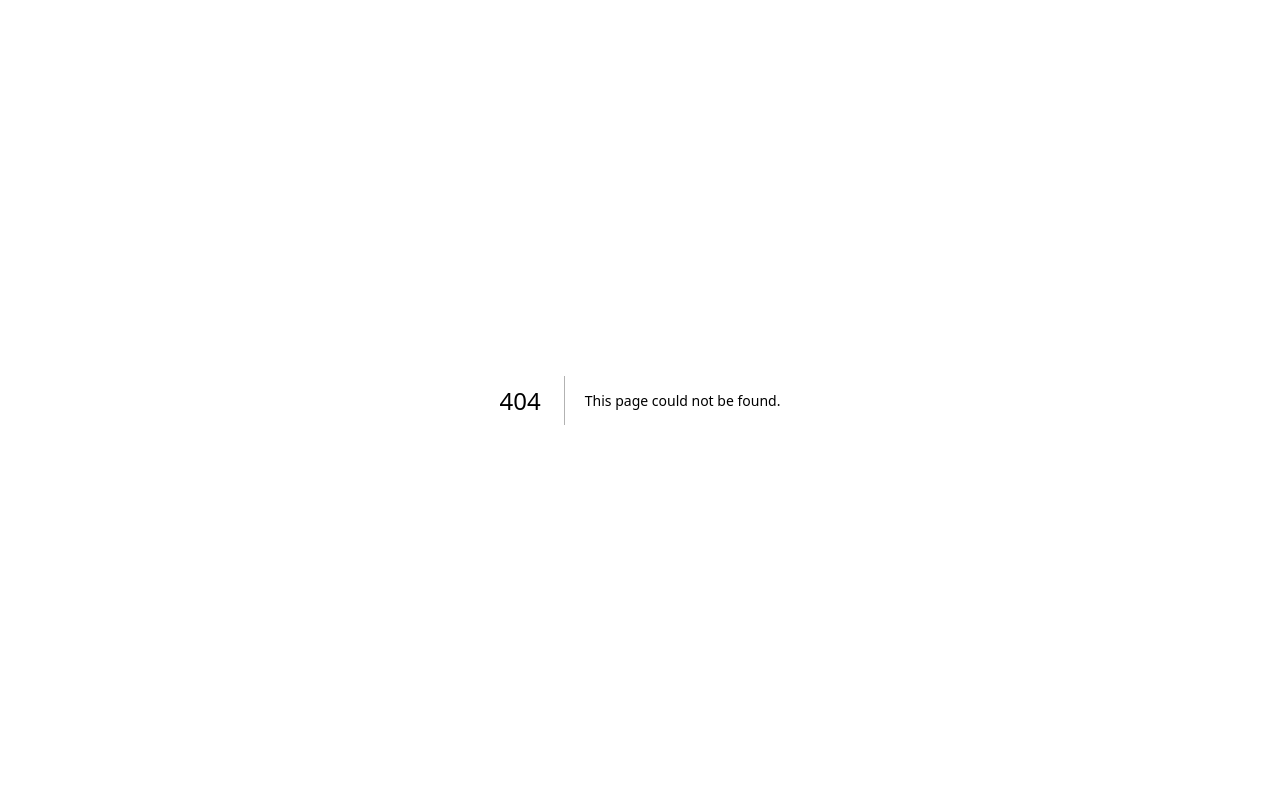
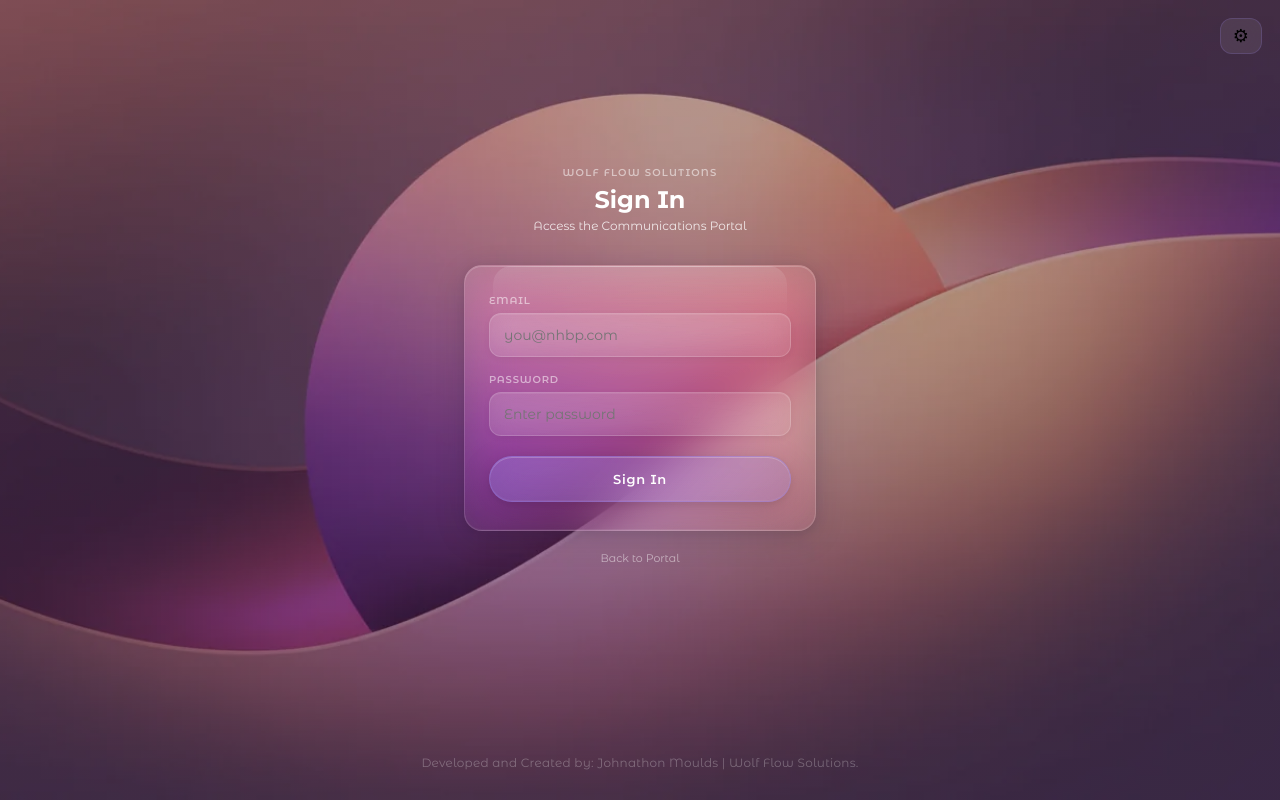
Before and after one commit to JM7876/wolf-flow, a Next.js app: page /login in a window 1280 px wide. Before the commit this address had no page. Built offline with nearby package versions, Linux system fonts and the light colour scheme.

Commit message:
Add login page for employee authentication
Implement login page with email and password authentication using Supabase.

Signed-off-by: Johnathon Moulds <Johnathonmoulds@outlook.com>

```diff
--- /dev/null
+++ b/app/login/page.js
@@ -0,0 +1,71 @@
+/*
+  WOLF FLOW SOLUTIONS - Login
+  Route: /login
+  Employee authentication for portal access.
+  Created and Authored by Johnathon Moulds (c) 2026
+*/
+'use client';
+import { useState } from 'react';
+import { useRouter } from 'next/navigation';
+import { WF, FC, FONT, MONO, GLASS, glassPill, inputBase } from '../lib/tokens';
+import { GlassCard, PortalBackground, Footer, useNightMode, SettingsDropdown } from '../lib/components';
+import { supabase } from '../lib/supabase';
+
+export default function LoginPage() {
+  const router = useRouter();
+  const { nightMode, toggleNight } = useNightMode();
+  const [email, setEmail] = useState('');
+  const [password, setPassword] = useState('');
+  const [error, setError] = useState('');
+  const [loading, setLoading] = useState(false);
+
+  const handleLogin = async (e) => {
+    e.preventDefault();
+    setError('');
+    setLoading(true);
+    const { error: authError } = await supabase.auth.signInWithPassword({ email, password });
+    setLoading(false);
+    if (authError) {
+      setError(authError.message);
+    } else {
+      router.push('/?page=services');
+    }
+  };
+
+  return (
+    <div style={{ minHeight: '100vh', fontFamily: FONT, color: FC.textPrimary, position: 'relative', overflowX: 'hidden' }}>
+      <PortalBackground nightMode={nightMode} />
+      <SettingsDropdown nightMode={nightMode} onToggleNight={toggleNight} />
+      <div style={{ minHeight: '100vh', display: 'flex', flexDirection: 'column', position: 'relative', zIndex: 1 }}>
+        <div style={{ flex: 1, display: 'flex', alignItems: 'center', justifyContent: 'center' }}>
+          <div style={{ maxWidth: 400, width: '100%', padding: '24px' }}>
+            <div style={{ textAlign: 'center', marginBottom: 32 }}>
+              <div style={{ fontSize: 10, fontWeight: 600, letterSpacing: '0.12em', textTransform: 'uppercase', color: FC.textDim, marginBottom: 6 }}>Wolf Flow Solutions</div>
+              <div style={{ fontSize: 24, fontWeight: 700, color: FC.textPrimary, marginBottom: 4 }}>Sign In</div>
+              <div style={{ fontSize: 12, color: FC.textSecondary }}>Access the Communications Portal</div>
+            </div>
+            <GlassCard style={{ padding: '28px 24px' }}>
+              <form onSubmit={handleLogin}>
+                <div style={{ marginBottom: 16 }}>
+                  <label style={{ fontSize: 10, fontWeight: 600, fontFamily: FONT, color: FC.textDim, letterSpacing: '0.08em', textTransform: 'uppercase', display: 'block', marginBottom: 6 }}>Email</label>
+                  <input type="email" value={email} onChange={e => setEmail(e.target.value)} placeholder="you@nhbp.com" required style={{ ...inputBase, width: '100%', boxSizing: 'border-box' }} />
+                </div>
+                <div style={{ marginBottom: 20 }}>
+                  <label style={{ fontSize: 10, fontWeight: 600, fontFamily: FONT, color: FC.textDim, letterSpacing: '0.08em', textTransform: 'uppercase', display: 'block', marginBottom: 6 }}>Password</label>
+                  <input type="password" value={password} onChange={e => setPassword(e.target.value)} placeholder="Enter password" required style={{ ...inputBase, width: '100%', boxSizing: 'border-box' }} />
+                </div>
+                {error && <div style={{ fontSize: 11, fontFamily: FONT, color: FC.redLight, marginBottom: 12, padding: '8px 12px', borderRadius: 8, background: `${FC.redLight}15`, border: `1px solid ${FC.redLight}30` }}>{error}</div>}
+                <button type="submit" disabled={loading} style={{ ...glassPill, width: '100%', textAlign: 'center', padding: '14px 20px', background: `linear-gradient(135deg, ${WF.accent}55, ${WF.accent}38)`, border: `1px solid ${WF.accent}60`, color: '#fff', fontWeight: 600, fontSize: 13, fontFamily: FONT, cursor: loading ? 'wait' : 'pointer' }}>{loading ? 'Signing in...' : 'Sign In'}</button>
+              </form>
+            </GlassCard>
+            <div style={{ textAlign: 'center', marginTop: 16 }}>
+              <button onClick={() => router.push('/')} style={{ background: 'none', border: 'none', color: FC.textDim, fontSize: 11, fontFamily: FONT, cursor: 'pointer' }}>Back to Portal</button>
+            </div>
+          </div>
+        </div>
+        <Footer />
+      </div>
+    </div>
+  );
+}
+// Created and Authored by Johnathon Moulds (c) 2026 - Wolf Flow Solutions | All Rights Reserved
```
